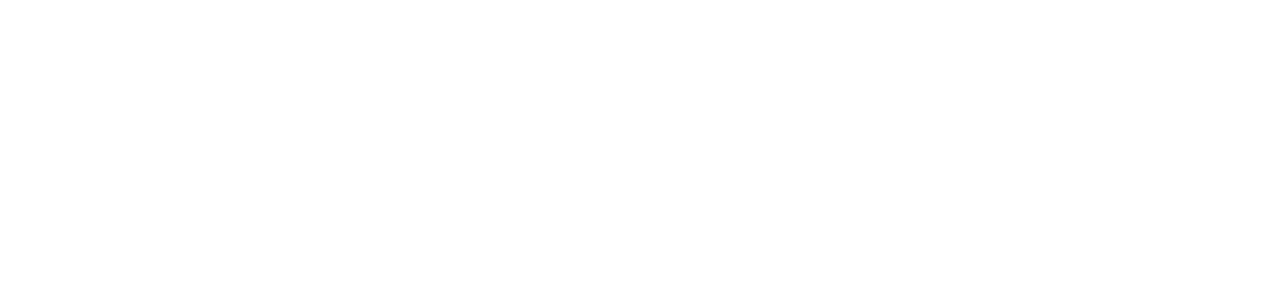
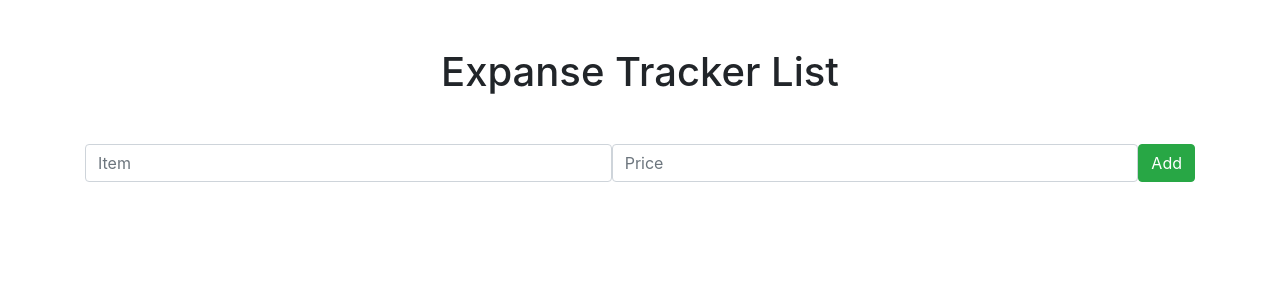
Before and after one commit to L-Bauer/budget-tracker, a React (Create React App) app in the folder client/: page / in a window 1280 px wide. Shown: the top 300 px of the page. Built offline with nearby package versions, Linux system fonts and the light colour scheme; the HTML template or start-up script is replaced by a standard one.

Commit message:
Setup client for input data

```diff
--- a/client/src/App.js
+++ b/client/src/App.js
@@ -2,8 +2,17 @@
 
 import './App.css';
 
+// components
+import InputTransaction from './components/InputTrans';
+
 function App() {
-  return <Fragment></Fragment>;
+  return (
+    <Fragment>
+      <div className='container'>
+        <InputTransaction />
+      </div>
+    </Fragment>
+  );
 }
 
 export default App;
--- a/client/src/components/InputTrans.js
+++ b/client/src/components/InputTrans.js
@@ -0,0 +1,36 @@
+import React, { Fragment, useState } from "react"
+
+const InputTransaction = () => {
+
+  const [item, setItem] = useState("")
+  const [price, setPrice] = useState("")
+
+  const onSubmitForm = async e => {
+    e.preventDefault()
+    try {
+      const time = "2023-07-28T05:00:00.000Z"
+      const body = {item, price, time}
+      const response = await fetch("http://localhost:5000/transactions", {
+        method: "POST",
+        headers: { "Content-Type": "application/json"},
+        body: JSON.stringify(body)
+      })
+      console.log(response)
+    } catch (err) {
+      console.error(err.message)
+    }
+  }
+
+  return (
+    <Fragment>
+      <h1 className="text-center mt-5">Expanse Tracker List</h1>
+      <form className="d-flex mt-5" onSubmit={onSubmitForm}>
+        <input type="text" className="form-control" value={item} onChange={e => setItem(e.target.value)} placeholder="Item"/>
+        <input type="text" className="form-control" value={price} onChange={e => setPrice(e.target.value)} placeholder="Price"/>
+        <button className="btn btn-success">Add</button>
+      </form>
+    </Fragment>
+  )
+}
+
+export default InputTransaction
```
